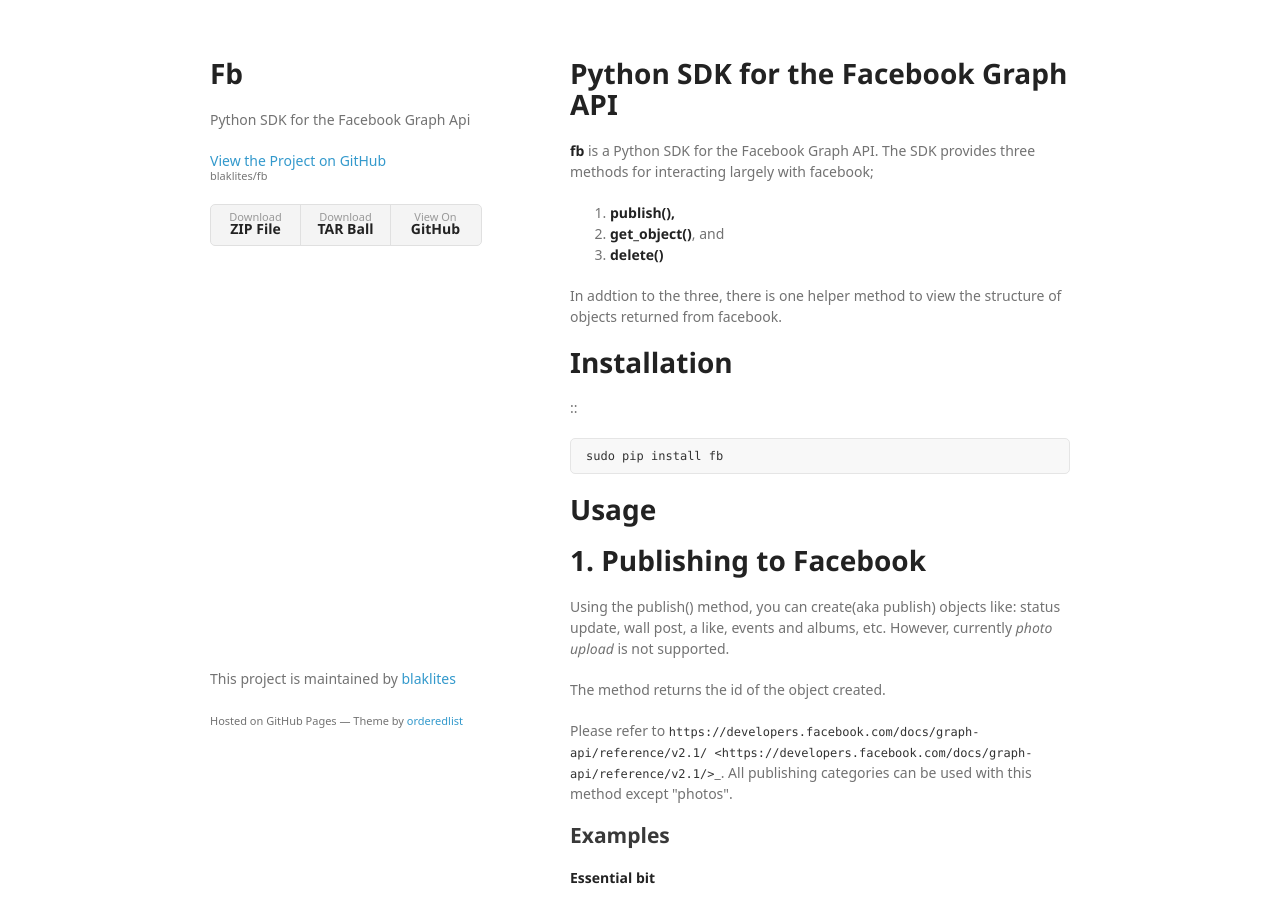
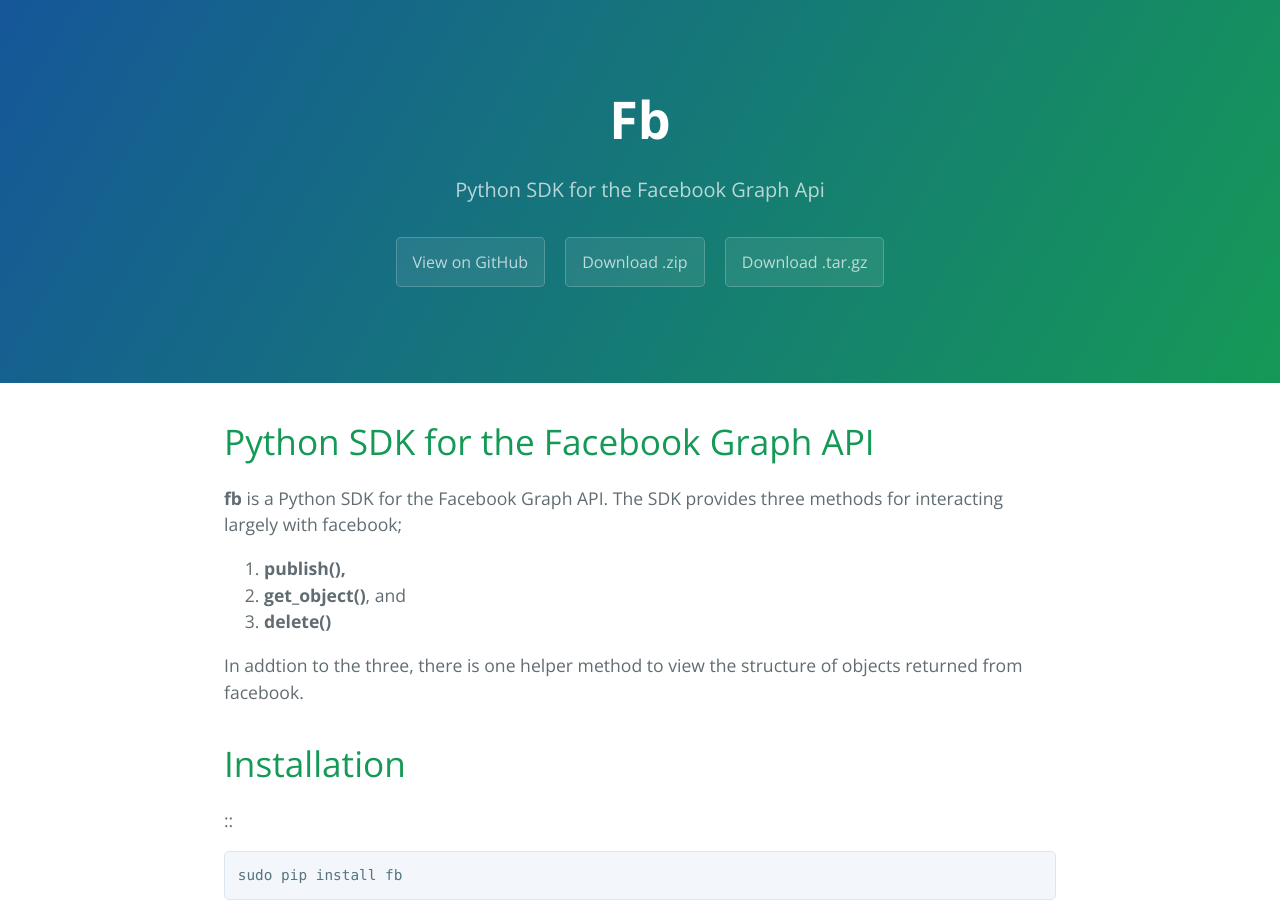
Before and after one commit to blaklites/fb, a plain HTML site: page index.html in a window 1280 px wide. Shown: the top 903 px of the page. Drawn offline with nearby package versions, Linux system fonts and the light colour scheme; a web font is replaced by a local one.

```diff
--- a/index.html
+++ b/index.html
@@ -1,34 +1,25 @@
-<!doctype html>
-<html>
+<!DOCTYPE html>
+<html lang="en-us">
   <head>
-    <meta charset="utf-8">
-    <meta http-equiv="X-UA-Compatible" content="chrome=1">
+    <meta charset="UTF-8">
     <title>Fb by blaklites</title>
-
-    <link rel="stylesheet" href="stylesheets/styles.css">
-    <link rel="stylesheet" href="stylesheets/github-light.css">
-    <meta name="viewport" content="width=device-width">
-    <!--[if lt IE 9]>
-    <script src="//html5shiv.googlecode.com/svn/trunk/html5.js"></script>
-    <![endif]-->
+    <meta name="viewport" content="width=device-width, initial-scale=1">
+    <link rel="stylesheet" type="text/css" href="stylesheets/normalize.css" media="screen">
+    <link href='https://fonts.googleapis.com/css?family=Open+Sans:400,700' rel='stylesheet' type='text/css'>
+    <link rel="stylesheet" type="text/css" href="stylesheets/stylesheet.css" media="screen">
+    <link rel="stylesheet" type="text/css" href="stylesheets/github-light.css" media="screen">
   </head>
   <body>
-    <div class="wrapper">
-      <header>
-        <h1>Fb</h1>
-        <p>Python SDK for the Facebook Graph Api</p>
+    <section class="page-header">
+      <h1 class="project-name">Fb</h1>
+      <h2 class="project-tagline">Python SDK for the Facebook Graph Api</h2>
+      <a href="https://github.com/blaklites/fb" class="btn">View on GitHub</a>
+      <a href="https://github.com/blaklites/fb/zipball/master" class="btn">Download .zip</a>
+      <a href="https://github.com/blaklites/fb/tarball/master" class="btn">Download .tar.gz</a>
+    </section>
 
-        <p class="view"><a href="https://github.com/blaklites/fb">View the Project on GitHub <small>blaklites/fb</small></a></p>
-
-
-        <ul>
-          <li><a href="https://github.com/blaklites/fb/zipball/master">Download <strong>ZIP File</strong></a></li>
-          <li><a href="https://github.com/blaklites/fb/tarball/master">Download <strong>TAR Ball</strong></a></li>
-          <li><a href="https://github.com/blaklites/fb">View On <strong>GitHub</strong></a></li>
-        </ul>
-      </header>
-      <section>
-        <h1>
+    <section class="main-content">
+      <h1>
 <a id="python-sdk-for-the-facebook-graph-api" class="anchor" href="#python-sdk-for-the-facebook-graph-api" aria-hidden="true"><span aria-hidden="true" class="octicon octicon-link"></span></a>Python SDK for the Facebook Graph API</h1>
 
 <p><strong>fb</strong> is a Python SDK for the Facebook Graph API.
@@ -241,13 +232,15 @@ friends_and_education['education'][1]['school']['name'] and so on........
 
 <p>For any feature-request or to report a bug, please use Github's link's on the right-side of the page. Thank you.
 PreferencesEnglish</p>
-      </section>
-      <footer>
-        <p>This project is maintained by <a href="https://github.com/blaklites">blaklites</a></p>
-        <p><small>Hosted on GitHub Pages &mdash; Theme by <a href="https://github.com/orderedlist">orderedlist</a></small></p>
+
+      <footer class="site-footer">
+        <span class="site-footer-owner"><a href="https://github.com/blaklites/fb">Fb</a> is maintained by <a href="https://github.com/blaklites">blaklites</a>.</span>
+
+        <span class="site-footer-credits">This page was generated by <a href="https://pages.github.com">GitHub Pages</a> using the <a href="https://github.com/jasonlong/cayman-theme">Cayman theme</a> by <a href="https://twitter.com/jasonlong">Jason Long</a>.</span>
       </footer>
-    </div>
-    <script src="javascripts/scale.fix.js"></script>
+
+    </section>
+
 
   </body>
 </html>
```
